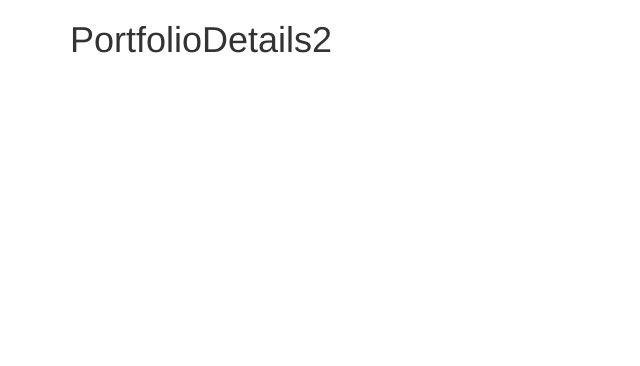
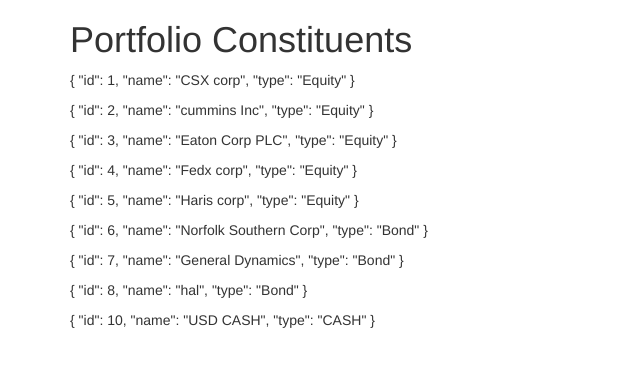
Before and after one commit to ranjitweinvest/weinvestPortfolio, a Vue app: page /PortfolioDetails/2 in a window 1280 px wide. Shown: the top 366 px of the page, without its empty margins (0-640 px from the left). Built offline with nearby package versions, Linux system fonts and the light colour scheme; the HTML template or start-up script is replaced by a standard one.

Commit message:
started working on portfolio details

```diff
--- a/src/components/PortfolioDetails.vue
+++ b/src/components/PortfolioDetails.vue
@@ -1,20 +1,40 @@
 <template>
 <div class="container">
-    <h1>{{title}}{{id}}</h1>
+    <h1>{{title}}</h1>
+    <p v-if="!myConstituents.length"> Data not found.</p>
+    <div v-if="myConstituents.length" v-for="(item, index) in myConstituents">
+      <p>{{item.instrument}}</p>
+    </div>
 </div>
 </template>
 
 <script>
+import { mapGetters, mapActions } from 'vuex'
 export default {
  name: 'PortfolioDetails',
   data () {
     return {
-      title: 'PortfolioDetails',
-      id: null,
+      title: 'Portfolio Constituents',
     }
   },
-  created() {
-    this.id = this.$route.params.id;
+   computed: {
+      ...mapGetters('portfolio', {
+        getDetailPortfolios: 'getDetailPortfolios',
+        }),
+      myConstituents: {
+        get: function() {
+          let data = (this.getDetailPortfolios && this.getDetailPortfolios[0] && this.getDetailPortfolios[0]['constituents'])? this.getDetailPortfolios[0]['constituents'] :[];
+          return data;
+        }
+      },
+    },
+    methods: {
+    ...mapActions('portfolio',{
+      portfolioDetailsAction:      'portfolioDetailsAction',
+    }),
+    },
+  beforeMount(){
+    this.portfolioDetailsAction(this.$route.params.id);
   },
 }
 </script>
```
